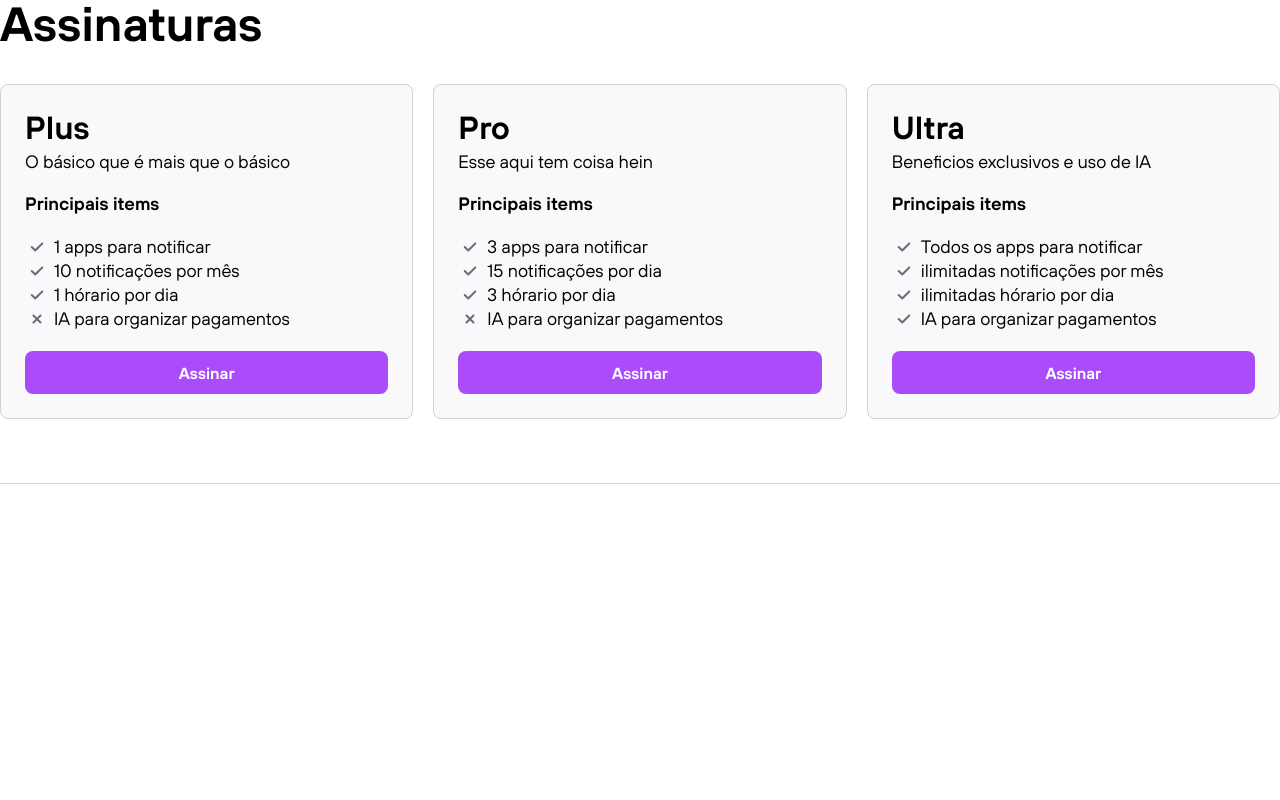
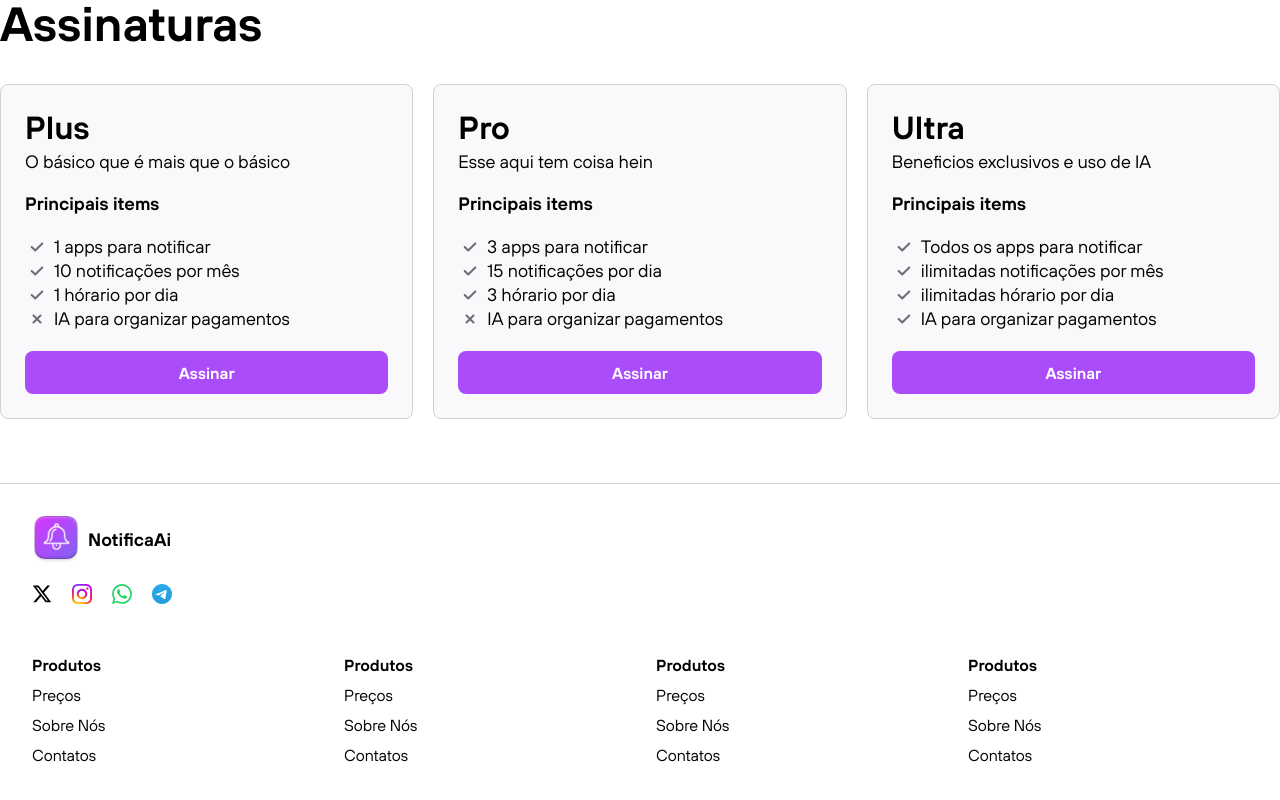
Before and after one commit to davimgfx/notificaAi-frontend, an Angular app: page / in a window 1280 px wide. Shown: the part 2412-3212 px from the top of the page. Before the commit the page ends 2960 px from the top, so only its background shows below. Built offline with nearby package versions, Linux system fonts and the light colour scheme.

Commit message:
feat: create footer structure

```diff
--- a/src/app/shared/components/footer/footer.component.css
+++ b/src/app/shared/components/footer/footer.component.css
@@ -1,7 +1,94 @@
 .footer{
+    display: flex;
     margin-top: 64px;
-    display: flex;
-    width: 100%;
     border-top: 1px solid var(--gray);
     margin-bottom: 64px;
 }
+
+.footer-container{
+    width: 1280px;
+    margin: 0 auto;
+    padding: 32px;
+    display: grid;
+    grid-template-columns: 1fr 2fr;
+    gap: 32px;
+
+}
+
+.footer-left{
+    display: flex;
+    flex-direction: column;
+    gap: 20px
+}
+
+.logo{
+    display: flex;
+    align-items: center;
+    gap: 8px;
+    font-weight: 600;
+    font-size: 18px;
+}
+
+.logo .logo_img{
+    width: 48px;
+    height: 48px;
+}
+
+.social-medias{
+    display: flex;
+    gap: 20px;
+}
+
+.social-media{
+    width: 20px;
+    height: 20px;
+    cursor: pointer;
+}
+
+.footer-right{
+    display: grid;
+    grid-template-columns: 1fr 1fr 1fr 1fr;
+    gap: 32px;
+    justify-items: end;
+}
+
+.footer-list{
+    display: flex;
+    flex-direction: column;
+    gap: 12px;
+}
+
+.footer-list-title{
+    font-weight: 600;
+    font-size: 16px;
+}
+
+@media only screen and (max-width: 1280px) {
+
+    .footer-container {
+            grid-template-columns: 1fr;
+             grid-template-rows: 1fr 1fr;
+    }
+
+    .footer-right{
+        justify-items: start;
+    }
+
+}
+
+@media only screen and (max-width: 767px) {
+
+    .footer-container{
+
+    display: flex;
+    flex-direction: column  ;
+
+}
+
+
+    .footer-right{
+        grid-template-columns: 1fr 1fr;
+        grid-template-rows: 1fr 1fr;
+    }
+
+}
--- a/src/app/shared/components/footer/footer.component.html
+++ b/src/app/shared/components/footer/footer.component.html
@@ -1 +1,44 @@
-<footer class="footer"></footer>
+<footer class="footer">
+    <div class="footer-container">
+        <div class="footer-left">
+            <div class="logo">
+                <img src="logo.png" alt="imagem da logo NotificaAi" class="logo_img">
+                <span>NotificaAi</span>
+            </div >
+            <ul class="social-medias">
+                <li><a href="https://x.com/NotifcaAi" target="_blank"><img src="x.svg" alt="" class="social-media"></a></li>
+                <li><img src="instagram.svg" alt="" class="social-media"></li>
+                <li><img src="whatsapp.svg" alt="" class="social-media"></li>
+                <li><img src="telegram.svg" alt="" class="social-media"></li>
+            </ul>
+        </div>
+        <div class="footer-right">
+            <ul class="footer-list">
+                <li class="footer-list-title">Produtos</li>
+                <li>Preços</li>
+                <li>Sobre Nós</li>
+                <li>Contatos</li>
+            </ul>
+            <ul class="footer-list">
+                <li class="footer-list-title">Produtos</li>
+                <li>Preços</li>
+                <li>Sobre Nós</li>
+                <li>Contatos</li>
+            </ul>
+            <ul class="footer-list">
+                <li class="footer-list-title">Produtos</li>
+                <li>Preços</li>
+                <li>Sobre Nós</li>
+                <li>Contatos</li>
+            </ul>
+            <ul class="footer-list">
+                <li class="footer-list-title">Produtos</li>
+                <li>Preços</li>
+                <li>Sobre Nós</li>
+                <li>Contatos</li>
+            </ul>
+        </div>
+
+
+    </div>
+</footer>
```
